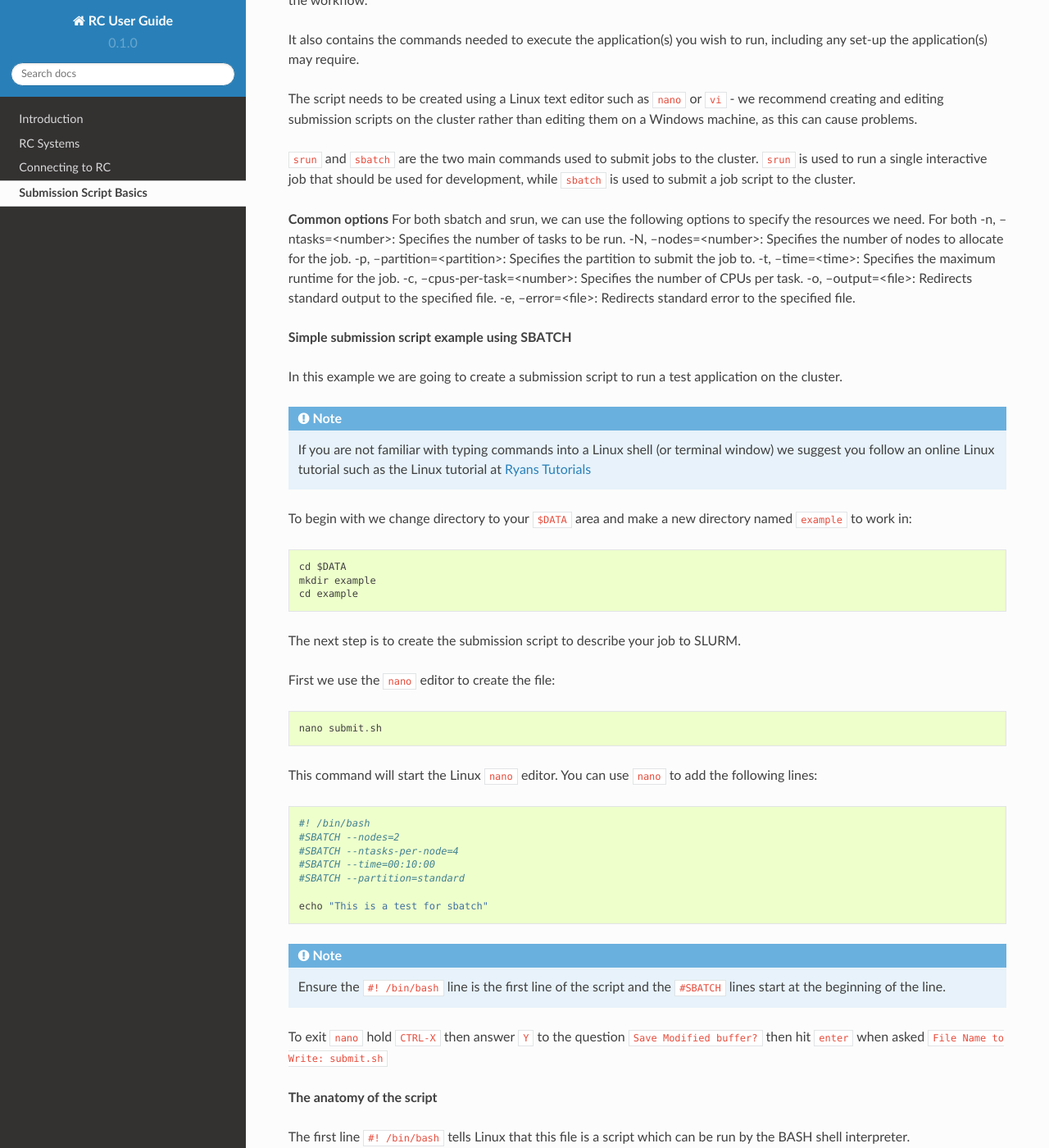
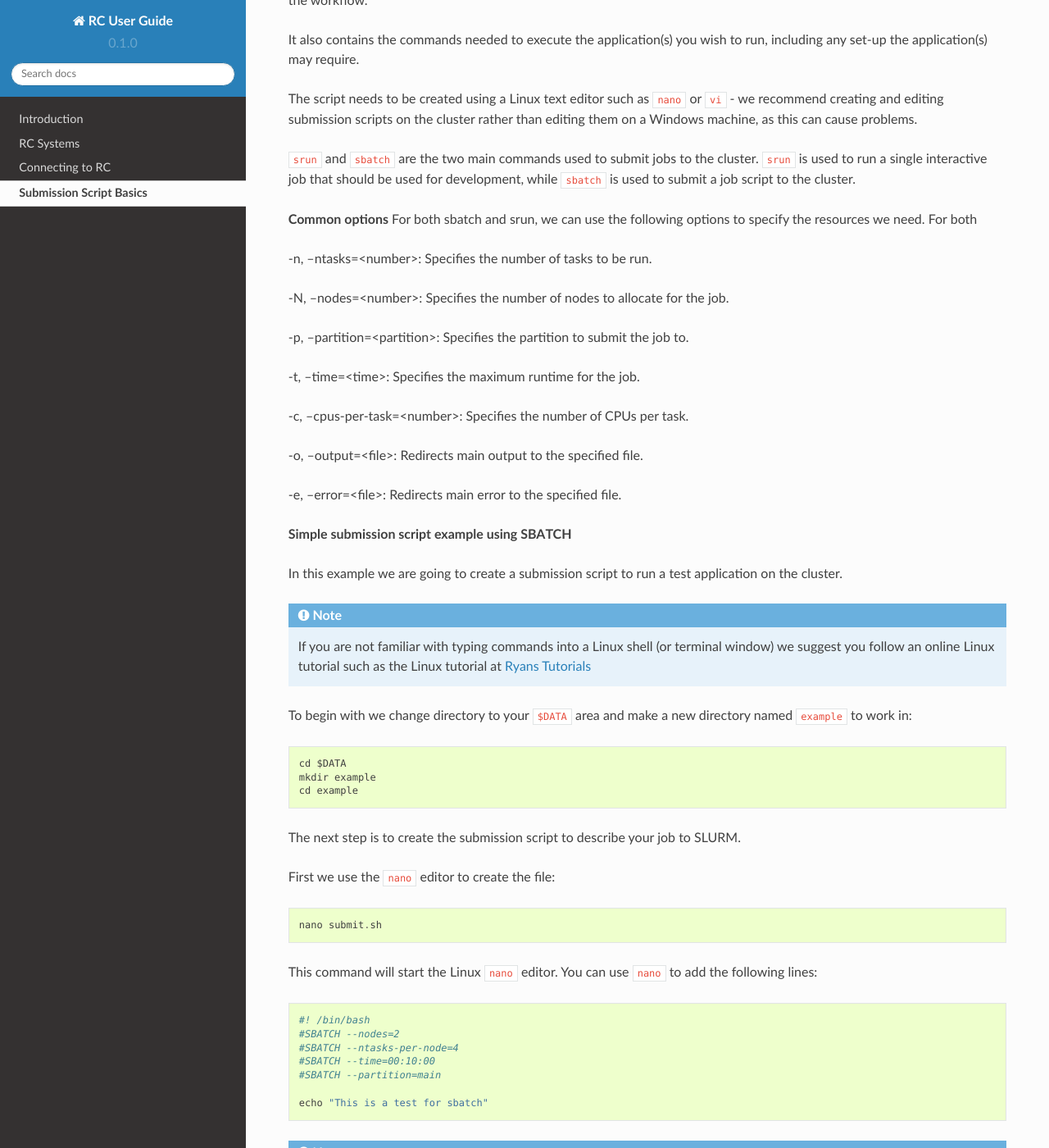
Before and after one commit to giangbioinformatics/slurm-hpc-for-bioinformatics-tutorial, a Sphinx documentation site: the page built from docs/source/rc-script-basics.rst, in a window 1280 px wide and 1400 px high, scrolled down 317 px. Shown: the whole window at 82% size. Built offline with Sphinx 7.4.7 and the Read the Docs theme 2.0.0, drawn with Linux system fonts in a browser that asks for light colours; some of the changed text lies outside the part shown.

Commit message:
Update submit job

```diff
--- a/docs/source/rc-script-basics.rst
+++ b/docs/source/rc-script-basics.rst
@@ -19,13 +19,20 @@ The script needs to be created using a Linux text editor such as ``nano`` or ``v
 **Common options**
 For both sbatch and srun, we can use the following options to specify the resources we need.
 For both
+
 -n, --ntasks=<number>: Specifies the number of tasks to be run.
+
 -N, --nodes=<number>: Specifies the number of nodes to allocate for the job.
+
 -p, --partition=<partition>: Specifies the partition to submit the job to.
+
 -t, --time=<time>: Specifies the maximum runtime for the job.
+
 -c, --cpus-per-task=<number>: Specifies the number of CPUs per task.
--o, --output=<file>: Redirects standard output to the specified file.
--e, --error=<file>: Redirects standard error to the specified file.
+
+-o, --output=<file>: Redirects main output to the specified file.
+
+-e, --error=<file>: Redirects main error to the specified file.
 
 **Simple submission script example using SBATCH**
 
@@ -53,7 +60,7 @@ This command will start the Linux ``nano`` editor. You can use ``nano`` to add t
   #SBATCH --nodes=2
   #SBATCH --ntasks-per-node=4
   #SBATCH --time=00:10:00
-  #SBATCH --partition=standard
+  #SBATCH --partition=main
 
   echo "This is a test for sbatch"
 
@@ -96,12 +103,12 @@ This job should run very quickly, but you may be able to find it in the job queu
 If it is running, you will see something like::
 
      JOBID PARTITION     NAME     USER ST       TIME  NODES NODELIST(REASON)
-   nnnnnnn     standard submit.s ouit0554  R       0:07      2 arc-c[302-303]
+   nnnnnnn     main submit.s ouit0554  R       0:07      2 arc-c[302-303]
 
 If the job is waiting to run (because another user is using the ``devel`` nodes) you will see::
 
      JOBID PARTITION     NAME     USER ST       TIME  NODES NODELIST(REASON)
-   nnnnnnn     standard submit.s ouit0554 PD       0:00      2 (None)
+   nnnnnnn     main submit.s ouit0554 PD       0:00      2 (None)
 
 The difference being that in the first case you can see the job state is ``R`` for **RUNNING** and in the second it is ``PD`` for **PENDING** and it has not been allocated nodes in the ``NODELIST``
 
@@ -136,7 +143,7 @@ For commond usage, copy this and adjust script based on your needs::
   #SBATCH --cpus-per-task=<request cpus>
   #SBATCH --mem=<request memory>G
   #SBATCH --time=00:10:00
-  #SBATCH --partition=<standard|gpu>
+  #SBATCH --partition=<main|gpu>
   <Your script here>
 
 Submit your job::
@@ -148,8 +155,12 @@ Submit your job::
 ``srun`` is running interactively. We can change interpreter to ``/bin/bash`` or ``/usr/bin/python`` to run the script interactively. or
 The command as below::
 
-    srun -n 1 -N 1 -c 1 -t 00:10:00 -p standard /bin/bash
+    srun -n 1 -N 1 -c 1 -t 00:10:00 -p main --pty /bin/bash
 
 Or::
 
-    srun -n 1 -N 1 -c 1 -t 00:10:00 -p standard /usr/bin/python <script.py>
+    srun -n 1 -N 1 -c 1 -t 00:10:00 -p main /usr/bin/python <script.py>
+
+For only download/upload files, just submit using 1 cpus::
+
+      srun -n 1 -N 1 -c 1 -t 00:10:00 -p main --pty /bin/bash
```
